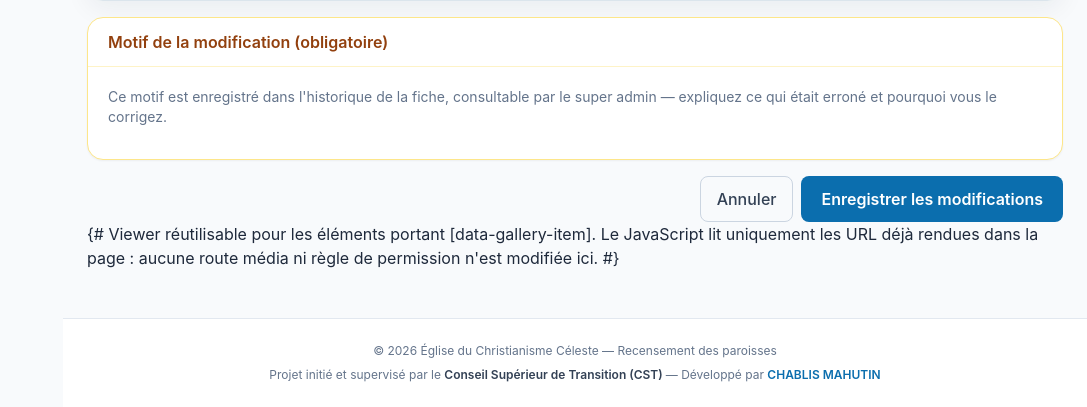
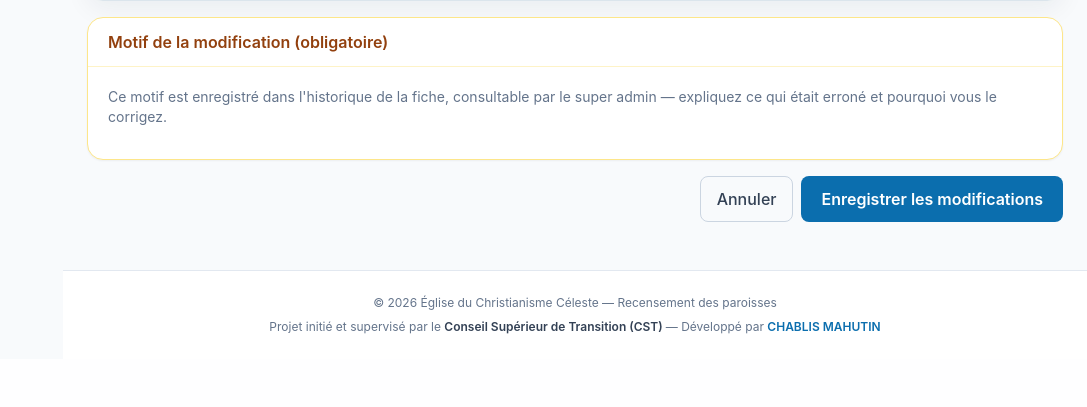
Before and after one commit to cst-ecc/ecc2026, a Django app: template recensement/templates/recensement/fiche_edit_form.html in a window 1280 px wide. Shown: the part 1177-1584 px from the top of the page, without its empty margins (193-1280 px from the left). After the commit the page ends 1511 px from the top, so only its background shows below. Run offline with Django 5.2, Linux system fonts and the light colour scheme; the template is opened without the code that fills it, so the values that code supplies are empty; some libraries are stand-ins or nearby versions.

Commit message:
removed the unnecessare comment

```diff
--- a/recensement/templates/recensement/includes/image_gallery_preview.html
+++ b/recensement/templates/recensement/includes/image_gallery_preview.html
@@ -1,8 +1,3 @@
-{#
-  Viewer réutilisable pour les éléments portant [data-gallery-item].
-  Le JavaScript lit uniquement les URL déjà rendues dans la page : aucune
-  route média ni règle de permission n'est modifiée ici.
-#}
 <div
   id="image-gallery-preview"
   class="image-gallery-preview"
```
